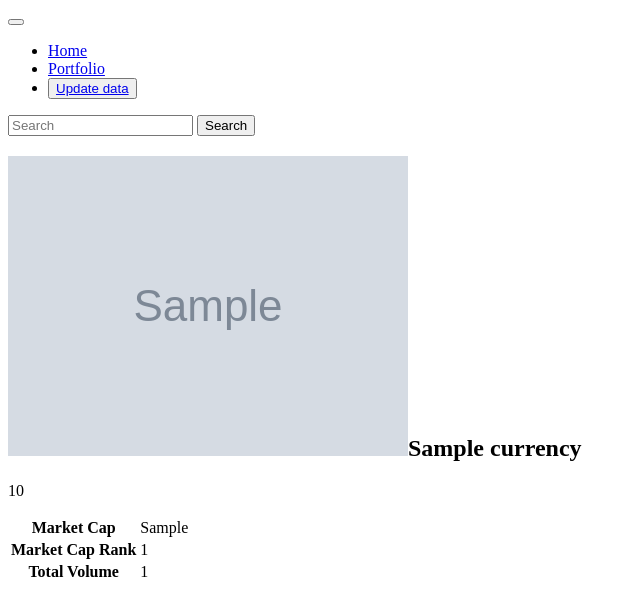
After one commit to francoiscoche/coin-tracker, a Symfony app: template templates/home/details.html.twig in a window 1280 px wide. The commit adds this page. Shown: the top 616 px of the page, without its empty margins (0-640 px from the left). Run offline with Twig, Linux system fonts and the light colour scheme; the template is opened without the code that fills it: most values are stand-ins (such as "Sample title", 1, 10 or a date in 2020); grey boxes marked "Sample" are stand-in pictures; some libraries are stand-ins or nearby versions.

Commit message:
Details page  (open coin details in new page)

```diff
--- /dev/null
+++ b/templates/home/details.html.twig
@@ -0,0 +1,33 @@
+{% extends 'base.html.twig' %}
+
+{% block body %}
+
+
+<div class="container">
+
+    <h2><img src="{{ currency.image }}" alt="">{{ currency.name }}</h2>
+    <p>{{ currency.currentPrice }}</p>
+
+
+
+    <table class="table">
+    <tbody>
+        <tr>
+            <th scope="row">Market Cap</th>
+            <td>{{ currency.marketCap }}</td>
+        </tr>
+        <tr>
+            <th scope="row">Market Cap Rank</th>
+            <td>{{ currency.marketCapRank }}</td>
+        </tr>
+        <tr>
+            <th scope="row">Total Volume</th>
+            <td>{{ currency.totalVolume }}</td>
+        </tr>
+    </tbody>
+    </table>
+
+
+</div>
+
+{% endblock %}
--- a/templates/home/index.html.twig
+++ b/templates/home/index.html.twig
@@ -24,7 +24,7 @@
   {% for coin in allCurrency %}
     <tr>
       <td><a class="btn btn-success" href='#'><i class="fa fa-plus"></i></a></th>
-      <td>{{ coin.name }}</th>
+      <td><a href={{ path("app_details",  {coinId: coin.idCoin}) }}>{{ coin.name }}</a></th>
       <td>$ {{ coin.currentPrice }}</td>
       <td>{{ coin.marketCap }}</td>
       <td>{{ coin.totalVolume }}</td>
```
Also changed, not shown: src/Controller/HomeController.php (+13 -1 lines).
